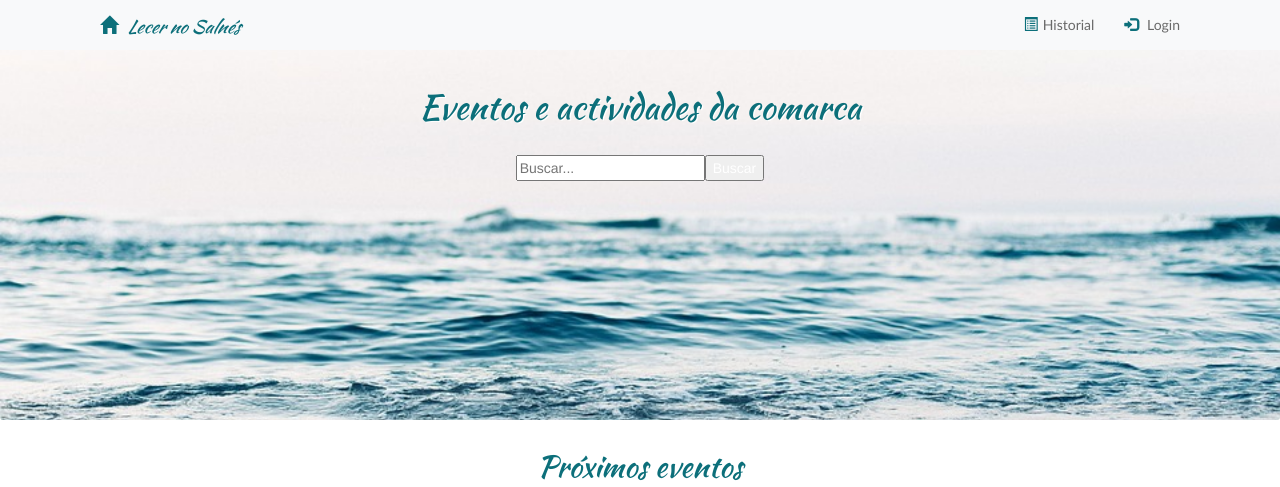
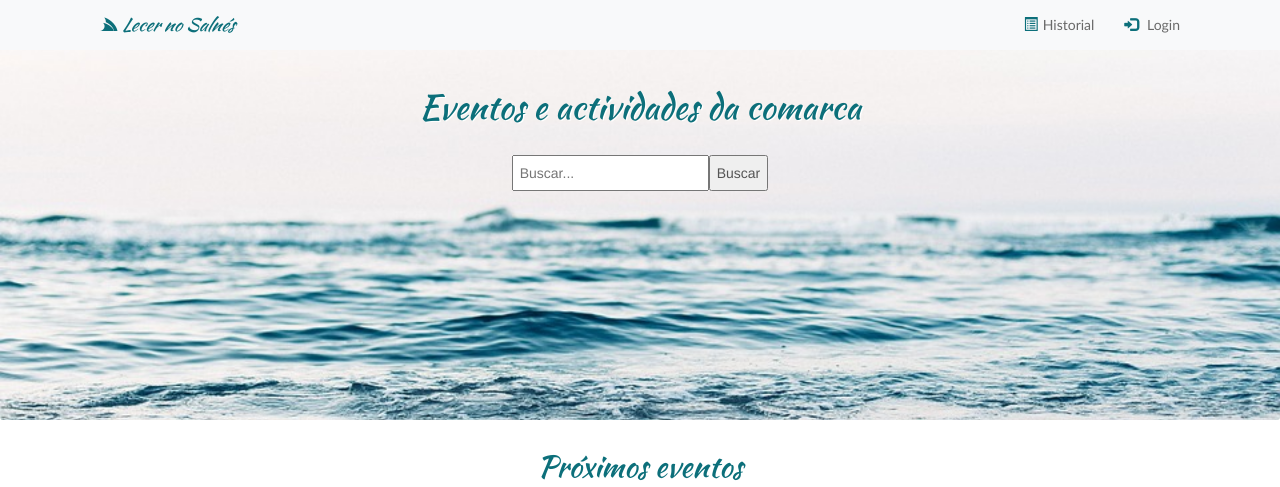
Before and after one commit to araceli24/LeisureTime, a Django app: page / in a window 1280 px wide. Shown: the top 487 px of the page. Run offline with Django 3.2, Linux system fonts and the light colour scheme; data that the repository does not hold is empty; some libraries are stand-ins or nearby versions; some web fonts are replaced.

Commit message:
Changes in search

```diff
--- a/core/templates/core/base.html
+++ b/core/templates/core/base.html
@@ -14,6 +14,9 @@
 
   <link href="https://fonts.googleapis.com/css?family=Annie+Use+Your+Telescope|Concert+One|Fira+Sans+Condensed|Khand|Poor+Story" rel="stylesheet">
 
+  <link rel="stylesheet" href="https://use.fontawesome.com/releases/v5.0.13/css/all.css" integrity="sha384-DNOHZ68U8hZfKXOrtjWvjxusGo9WQnrNx2sqG0tfsghAvtVlRW3tvkXWZh58N9jp" crossorigin="anonymous">
+
+
   <link rel="stylesheet" href="{% static 'css/style.css' %}">
 
   <script src="https://ajax.googleapis.com/ajax/libs/jquery/3.3.1/jquery.min.js"></script>
@@ -24,6 +27,7 @@
     crossorigin="anonymous"></script>
   <script src="https://maxcdn.bootstrapcdn.com/bootstrap/4.0.0/js/bootstrap.min.js" integrity="sha384-JZR6Spejh4U02d8jOt6vLEHfe/JQGiRRSQQxSfFWpi1MquVdAyjUar5+76PVCmYl"
     crossorigin="anonymous"></script>
+
 
   {% block scripts %} {% endblock %}
 
--- a/core/templates/core/event_detail.html
+++ b/core/templates/core/event_detail.html
@@ -1,6 +1,6 @@
 {% extends 'core/base.html' %} {% block content %}
 
-<div class="container">
+<div class="container-fluid">
 
 <h2>{{ event.title }}</h2>
 
--- a/core/templates/core/jumbotron.html
+++ b/core/templates/core/jumbotron.html
@@ -13,7 +13,7 @@
                         <div class="input-group input-group-lg">
                                 <input type="text" name="description__icontains"  class="fieldWrapper" placeholder="Buscar..." id="id_description__icontains">
 
-                                <input type="submit"  value="Buscar">
+                                <input type="submit"  value="Buscar" id="submitsearch">
                         </span>
 
 
--- a/core/templates/core/nav.html
+++ b/core/templates/core/nav.html
@@ -9,7 +9,8 @@
 
         <p>
             <a class="navbar-brand" href="/">
-                <span class="glyphicon glyphicon-home"></span> {% if user.is_authenticated %} Hola, {{ user.get_username }}  {% else %} Lecer no Salnés {% endif %}</a>
+                <span class="fab fa-servicestack"></span>
+                 {% if user.is_authenticated %} Hola, {{ user.get_username }}  {% else %} Lecer no Salnés {% endif %}</a>
         </p>
 
     </div>
--- a/static/css/style.css
+++ b/static/css/style.css
@@ -82,18 +82,41 @@ div.page-content.container.text-justify form p label {
     width: auto;
     height: auto;
     color: #555;
+
   }
 
   input#id_description__icontains.fieldWrapper{
 
     color: #555;
+    padding: 6px;
+
   }
 
-div.input-group-input-group-lg input{
+  input#submitsearch{
+
+    color: #555;
+
+  }
+
+  div.input-group-input-group-lg {
+
+
+    border-collapse: collapse;
+  }
+
+
+
+  #submitsearch{
+    padding: 6px;
+
+  }
+/*
+#centered form div#centered.col-md-6.col-md-offset-3 div.input-group-input-group-lg input{
 
     font-family: Arial, Helvetica, sans-serif;
     color: #555;
-  }
+    padding: 6px;
+  } */
 
 
 
```
